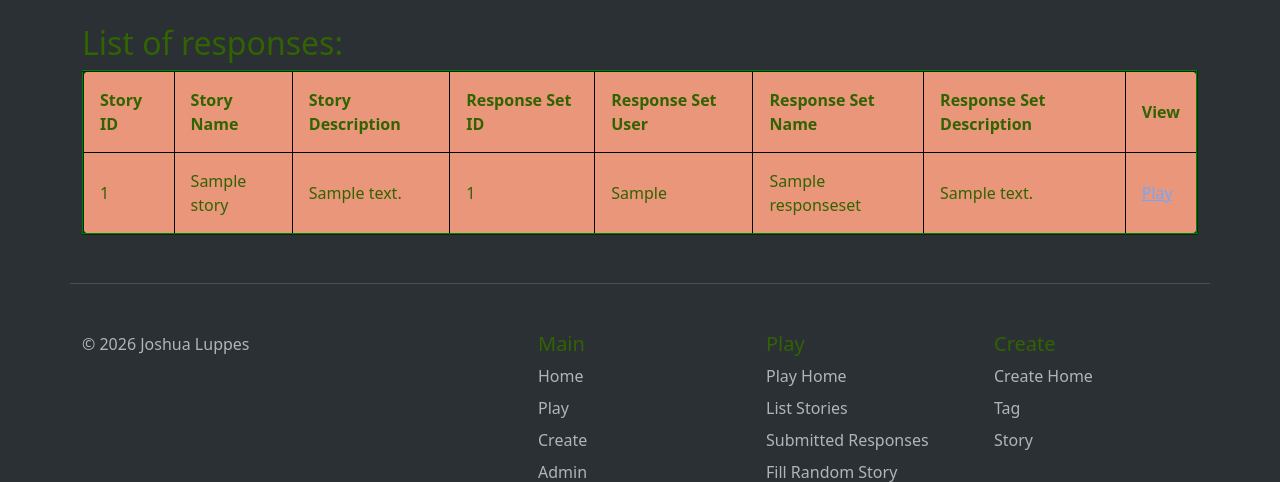
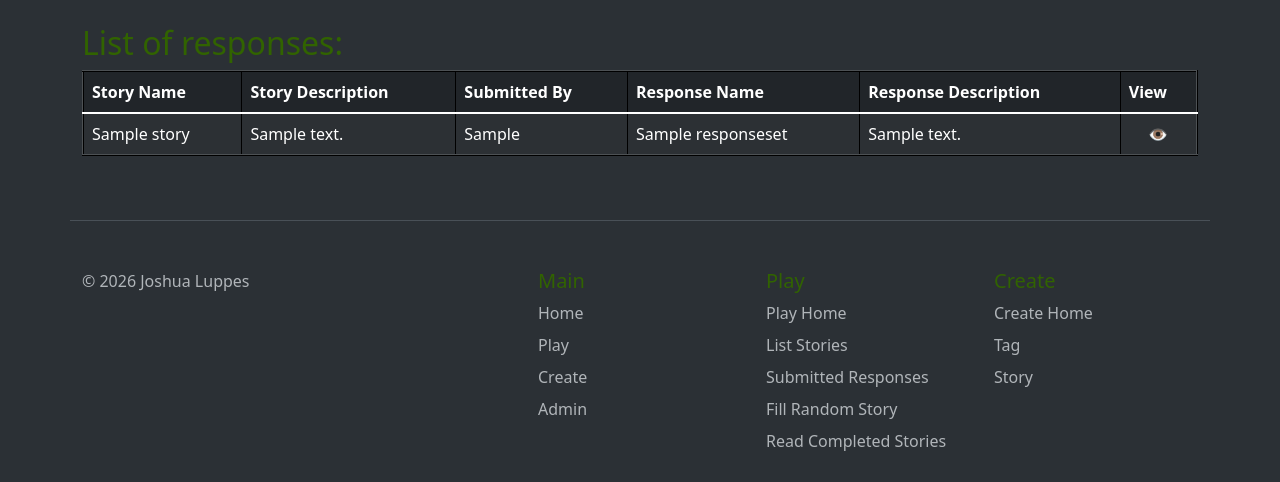
Before and after one commit to JLuppes/MaddestLibber, a Flask app: page /play/responses in a window 1280 px wide. Shown: the part 73-555 px from the top of the page. Run offline with Flask 3, Linux system fonts and the light colour scheme; tables that the repository leaves empty hold one stand-in row (values such as "Sample post").

Commit message:
Clean up response list

```diff
--- a/blueprints/play/templates/list_responses.html
+++ b/blueprints/play/templates/list_responses.html
@@ -3,34 +3,32 @@
 {% block content %}
 
 <h2>List of responses:</h2>
-<div class="storyListContainer">
-    <table class="storyList">
+<div class="table-responsive">
+    <table class="storyList table table-dark table-hover table-striped table-bordered align-middle">
         <thead>
             <tr>
-                <th>Story ID</th>
-                <th>Story Name</th>
-                <th>Story Description</th>
-                <th>Response Set ID</th>
-                <th>Response Set User</th>
-                <th>Response Set Name</th>
-                <th>Response Set Description</th>
-                <th>View</th>
+                {# <th scope="col">Story ID</th> #}
+                <th scope="col">Story Name</th>
+                <th scope="col">Story Description</th>
+                {# <th scope="col">Response Set ID</th> #}
+                <th scope="col">Submitted By</th>
+                <th scope="col">Response Name</th>
+                <th scope="col">Response Description</th>
+                <th scope="col">View</th>
             </tr>
         </thead>
-        <tbody>
+        <tbody class="table-group-divider">
             {%for thisResponse in responseSetList %}
                 {% set thisStory = storyList[(thisResponse.story_id-1)] %}
             <tr>
-                <td>
-                    {{thisStory.id}}
-                </td>
+                {# <td>{{thisStory.id}}</td> #}
                 <td>{{thisStory.name}}</td>
                 <td>{{thisStory.description}}</td>
-                <td>{{thisResponse.id}}</td>
+                {# <td>{{thisResponse.id}}</td> #}
                 <td>{{thisResponse.user}}</td>
                 <td>{{thisResponse.title}}</td>
                 <td>{{thisResponse.description}}</td>
-                <td><a href="{{url_for('play.finishedStory', storyId=thisResponse.story_id, responseSetId=thisResponse.id)}}">Play</a></td>
+                <td style="text-align: center;"><a style="text-decoration:none" href="{{url_for('play.finishedStory', storyId=thisResponse.story_id, responseSetId=thisResponse.id)}}">👁️</a></td>
             </tr>
             {%endfor%}
         </tbody>
--- a/blueprints/play/templates/list_stories.html
+++ b/blueprints/play/templates/list_stories.html
@@ -4,7 +4,7 @@
 
 <h2>List of stories:</h2>
 <div class="table-responsive">
-    <table class="storyList table table-dark table-hover table-striped table-bordered">
+    <table class="storyList table table-dark table-hover table-striped table-bordered align-middle">
         <thead>
             <tr>
                 <th scope="col">ID</th>
```
